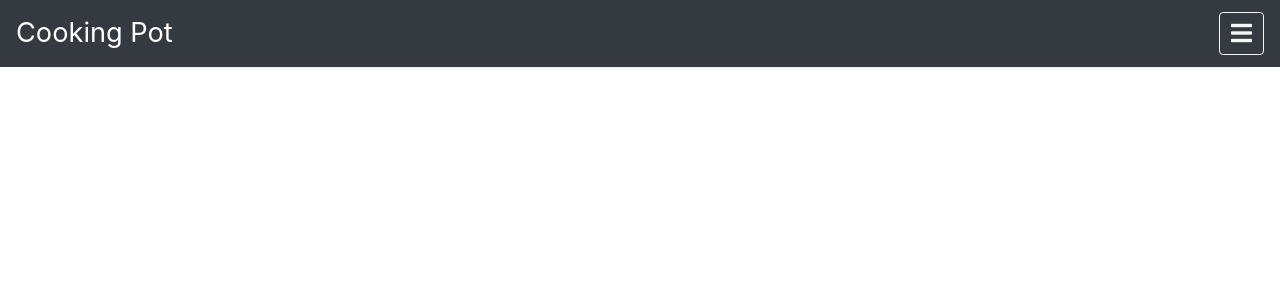
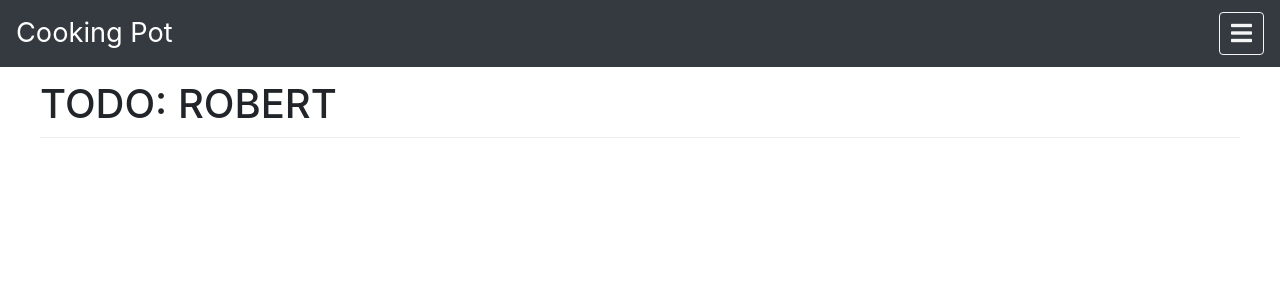
Before and after one commit to bci-innovation-labs/cookingpot-front, a React (Create React App) app: page /contact in a window 1280 px wide. Shown: the top 300 px of the page. Built offline with nearby package versions, Linux system fonts and the light colour scheme.

Commit message:
BUGFIX: Another submission.

```diff
--- a/src/Components/AboutUsComponent.js
+++ b/src/Components/AboutUsComponent.js
@@ -4,9 +4,13 @@ import { Link } from 'react-router-dom';
 class AboutUsComponent extends Component{
   render(){
     return(
-      <div>
-      <h1>TODO: ROBERT</h1>
-      </div>
+        <div className="container-fluid">
+            <div className="d-flex align-items-stretch">
+                <main id="main" role="main">
+                    <h1>TODO: ROBERT</h1>
+                </main>
+            </div>
+        </div>
     )
   }
 }
--- a/src/Components/ContactUsComponent.js
+++ b/src/Components/ContactUsComponent.js
@@ -4,9 +4,13 @@ import { Link } from 'react-router-dom';
 class ContactUsComponent extends Component{
   render(){
     return(
-      <div>
-      <h1>TODO: HARDY</h1>
-      </div>
+        <div className="container-fluid">
+            <div className="d-flex align-items-stretch">
+                <main id="main" role="main">
+                    <h1>TODO: ROBERT</h1>
+                </main>
+            </div>
+        </div>
     )
   }
 }
```
